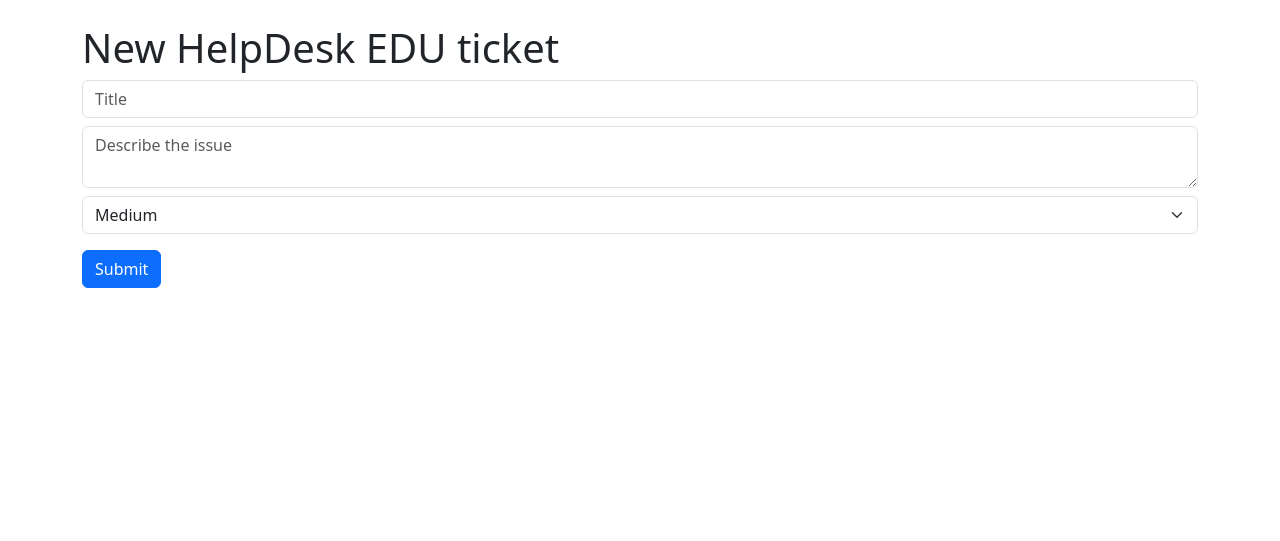
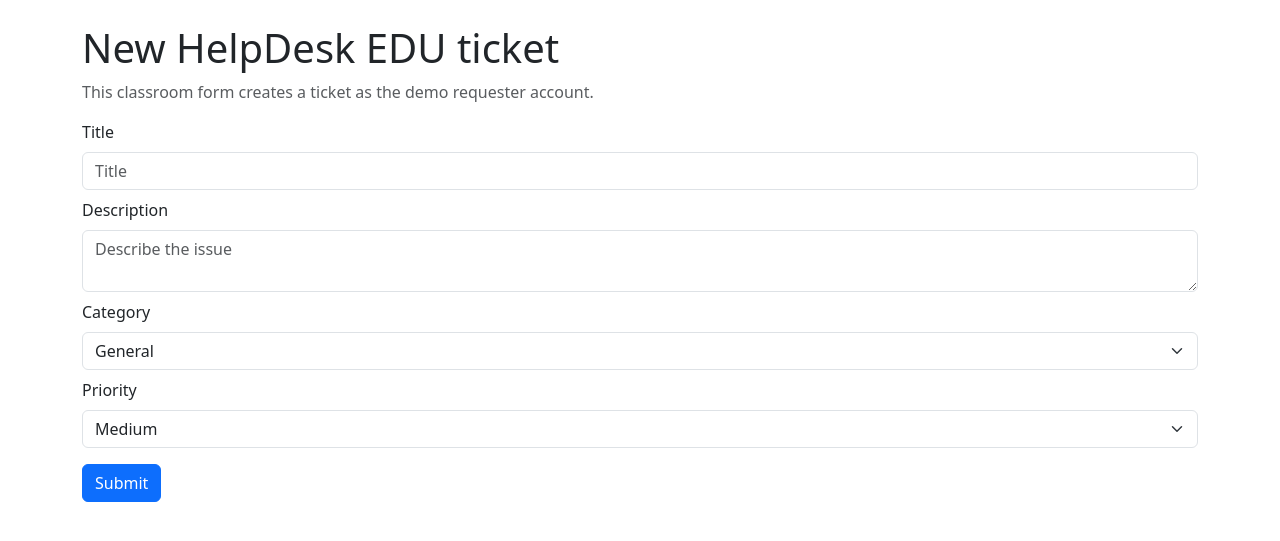
Before and after one commit to rortizs/helpDesk_EDU, a FastAPI app: page /tickets/new in a window 1280 px wide. Shown: the part 56-597 px from the top of the page. Run offline with FastAPI, Linux system fonts and the light colour scheme.

Commit message:
fix(web): enable ticket creation form

```diff
--- a/app/web/templates/ticket_form.html
+++ b/app/web/templates/ticket_form.html
@@ -1 +1,45 @@
-{% extends 'base.html' %}{% block content %}<h1>New HelpDesk EDU ticket</h1><form><input class="form-control mb-2" placeholder="Title"><textarea class="form-control" placeholder="Describe the issue"></textarea><select class="form-select mt-2"><option>Medium</option><option>High</option></select><button class="btn btn-primary mt-3">Submit</button></form>{% endblock %}
+{% extends 'base.html' %} {% block content %}
+<h1>New HelpDesk EDU ticket</h1>
+<p class="text-muted">
+  This classroom form creates a ticket as the demo requester account.
+</p>
+<form method="post" action="/tickets/new">
+  <label class="form-label" for="title">Title</label>
+  <input
+    id="title"
+    name="title"
+    class="form-control mb-2"
+    placeholder="Title"
+    required
+    minlength="3"
+  />
+
+  <label class="form-label" for="description">Description</label>
+  <textarea
+    id="description"
+    name="description"
+    class="form-control"
+    placeholder="Describe the issue"
+    required
+  ></textarea>
+
+  <label class="form-label mt-2" for="category">Category</label>
+  <select id="category" name="category" class="form-select">
+    <option>General</option>
+    <option>Access</option>
+    <option>Hardware</option>
+    <option>Software</option>
+    <option>Network</option>
+  </select>
+
+  <label class="form-label mt-2" for="priority">Priority</label>
+  <select id="priority" name="priority" class="form-select">
+    <option>Low</option>
+    <option selected>Medium</option>
+    <option>High</option>
+    <option>Critical</option>
+  </select>
+
+  <button class="btn btn-primary mt-3" type="submit">Submit</button>
+</form>
+{% endblock %}
```
Also changed, not shown: app/web/routes.py (+31 -3 lines), app/web/templates/ticket_detail.html (+38 -1 lines), tests/test_helpdesk.py (+26 -3 lines).
